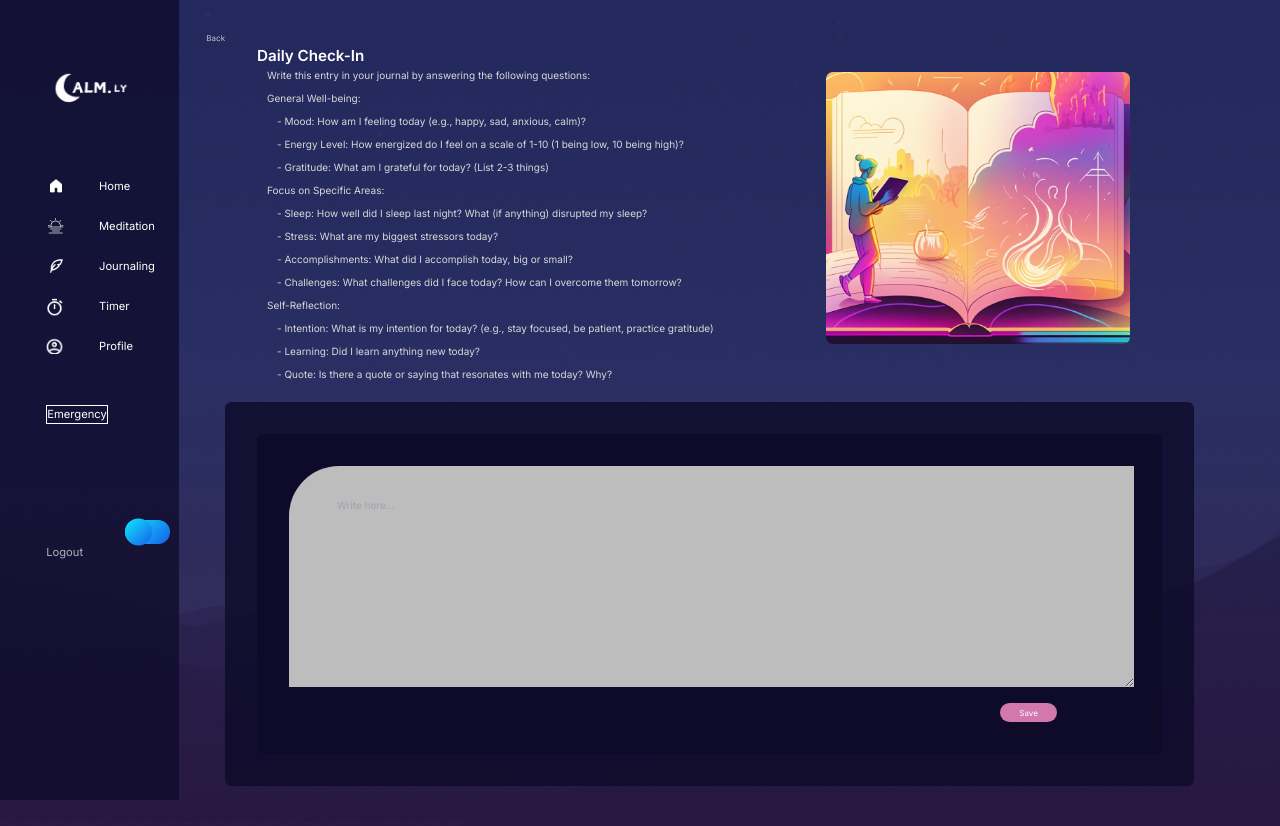
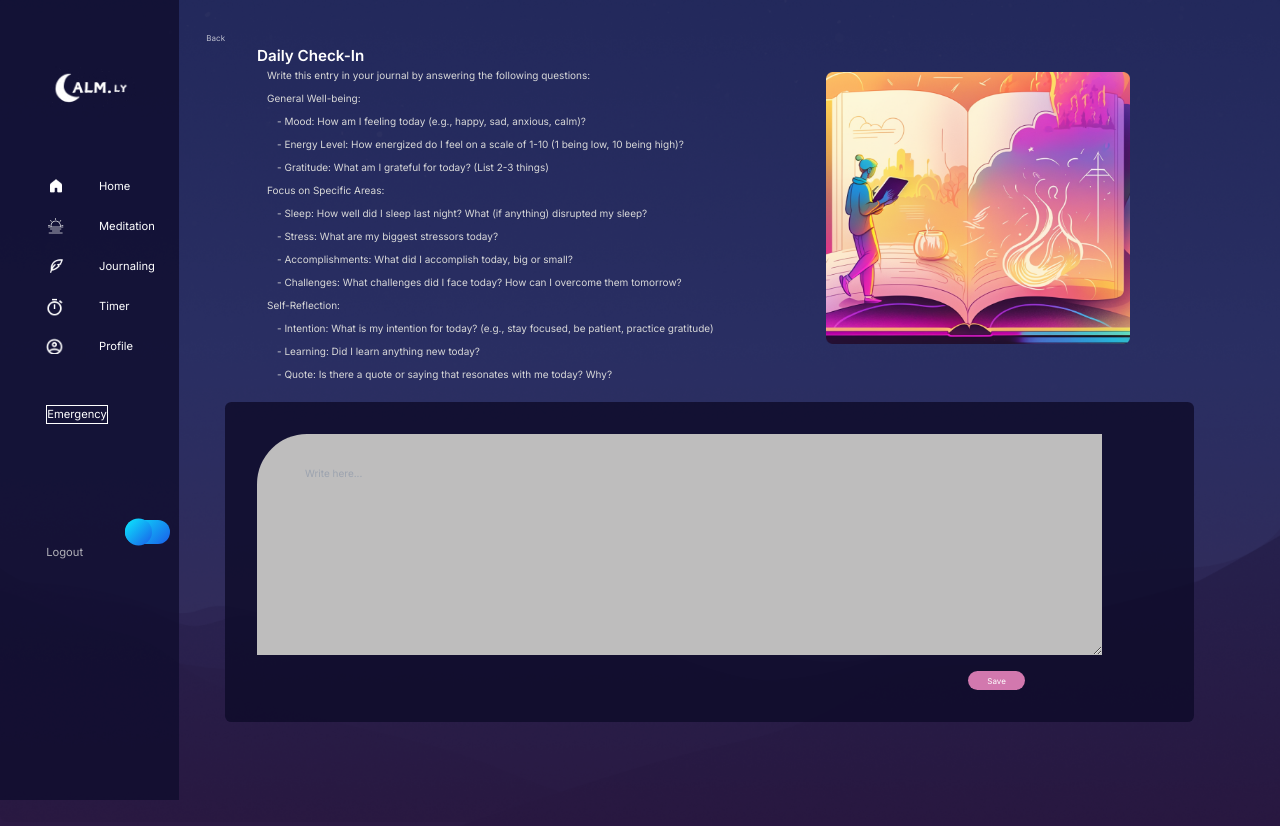
Before and after one commit to Josuzin/calmly, a Next.js app: page /Journaling_Notes in a window 1280 px wide. Built offline with nearby package versions, Linux system fonts and the light colour scheme.

Commit message:
pequenos detalhes da pagina journaling notes

```diff
--- a/components/JournalingNotes.jsx
+++ b/components/JournalingNotes.jsx
@@ -53,10 +53,7 @@ export default function Journaling() {
               <img src="/images/jn-bg.png" alt="photo" className="note-cover-photo" />
             </div>
           </div>
-          <div className="note-book-box">
            <JournalForm />
-
-          </div>
         </div>
       </section>
     </div>
--- a/styles/JournalingNotes.css
+++ b/styles/JournalingNotes.css
@@ -122,6 +122,7 @@ body {
   border: none;
   align-self: flex-end;
   margin-top: 1rem;
+  margin-left: 5rem;
   background-color: #D278AE;
   color: #fff;
   cursor: pointer;
```
